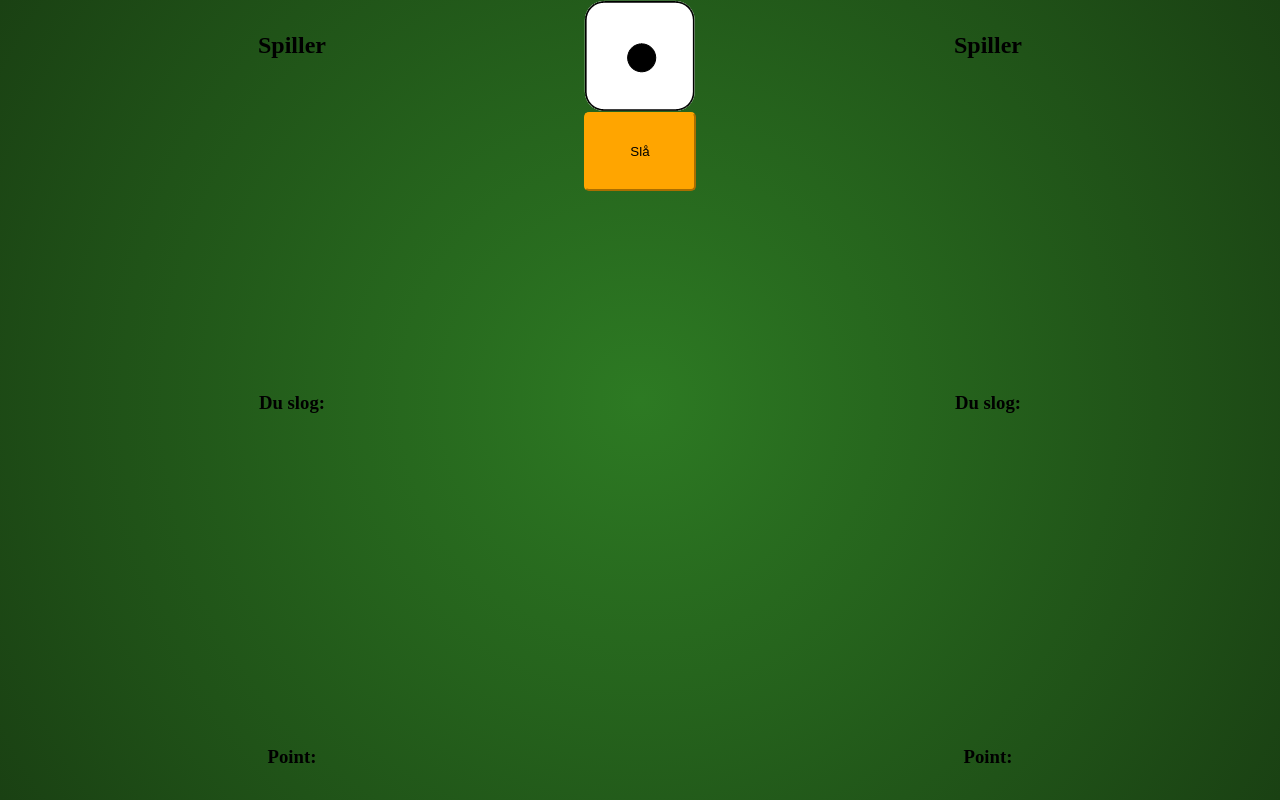
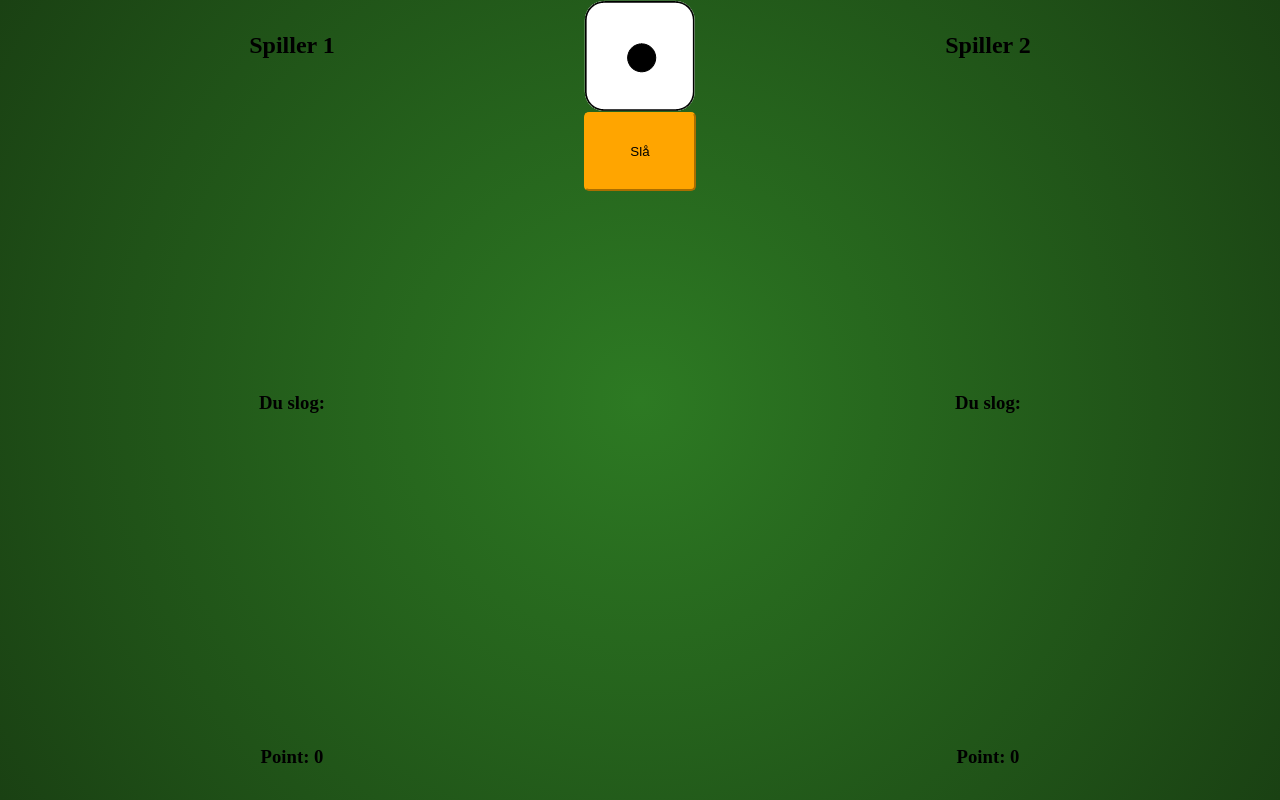
Before and after one commit to simo994q/react-terninge-spil, a React (Vite) app in the folder terninge-spil/: page / in a window 1280 px wide. Built offline with nearby package versions, Linux system fonts and the light colour scheme.

Commit message:
somewhat functional

```diff
--- a/terninge-spil/src/App.jsx
+++ b/terninge-spil/src/App.jsx
@@ -10,31 +10,67 @@ import img6 from '../src/assets/Alea_6.png'
 
 function App() {
   const Images = [
-    img1,
-    img2,
-    img3,
-    img4,
-    img5,
-    img6
-
+    { image: img1, number: 1 },
+    { image: img2, number: 2 },
+    { image: img3, number: 3 },
+    { image: img4, number: 4 },
+    { image: img5, number: 5 },
+    { image: img6, number: 6 }
   ];
 
-  const [currentFace, setCurrentFace] = useState(Images[0]);
+  const [currentFace, setCurrentFace] = useState(Images[0].image);
+  const [currentRoll, setCurrentRoll] = useState()
+
+  const [playerTurn, setPlayerTurn] = useState(1)
+
+  const [playerOneRoll, setPlayerOneRoll] = useState()
+  const [playerTwoRoll, setPlayerTwoRoll] = useState()
+
+  const [playerOnePoints, setPlayerOnePoints] = useState(0)
+  const [playerTwoPoints, setPlayerTwoPoints] = useState(0)
 
   const rollDice = () => {
     const randomIndex = Math.floor(Math.random() * Images.length);
-    setCurrentFace(Images[randomIndex]);
+    setCurrentFace(Images[randomIndex].image);
+    setCurrentRoll(Images[randomIndex].number)
+
+    if (playerTurn === 1) {
+      setPlayerOneRoll(currentRoll)
+      setPlayerTurn(2)
+      console.log(playerOneRoll);
+    } else if (playerTurn === 2) {
+      setPlayerTwoRoll(currentRoll)
+      if (playerOneRoll === playerTwoRoll) {
+        tieGame()
+      } else {
+        calculateWin()
+      }
+      setPlayerTurn(1)
+      console.log(playerTwoRoll);
+    }
   };
+
+  function tieGame() {
+    alert('Tie Game!')
+  }
+
+  function calculateWin() {
+    if (playerOneRoll > playerTwoRoll) {
+      setPlayerOnePoints(playerOnePoints + 1)
+    } else {
+      setPlayerTwoPoints(playerTwoPoints + 1)
+    }
+  }
 
   return (
     <>
       <div className='appContainer'>
-        <Players />
+        <Players playerPoints={playerOnePoints} playerRoll={playerOneRoll} player={1}/>
         <div className="dice">
           <img src={currentFace}></img>
           <button onClick={rollDice}>Slå</button>
         </div>
-        <Players />
+        <Players playerPoints={playerTwoPoints} playerRoll={playerTwoRoll} player={2}/>
       </div>
     </>
   );
--- a/terninge-spil/src/components/Players/Players.jsx
+++ b/terninge-spil/src/components/Players/Players.jsx
@@ -3,16 +3,12 @@ import style from './Players.module.scss'
 export function Players(props) {
     return (
         <div className={style.playerContainer}>
-            <h2 className={style.playerNumber}>Spiller</h2>
+            <h2 className={style.playerNumber}>Spiller {props.player}</h2>
             <div className={style.playerDiceRoll}>
                 <h3>Du slog:</h3>
-                <p></p>
+                <p>{props.playerRoll}</p>
             </div>
-            <h3 className={style.playerPoints}>Point: </h3>
+            <h3 className={style.playerPoints}>Point: {props.playerPoints}</h3>
         </div>
     )
 }
-
-// {props.player.number}
-// {props.player.recentDiceRoll}
-// {props.player.points}
```
